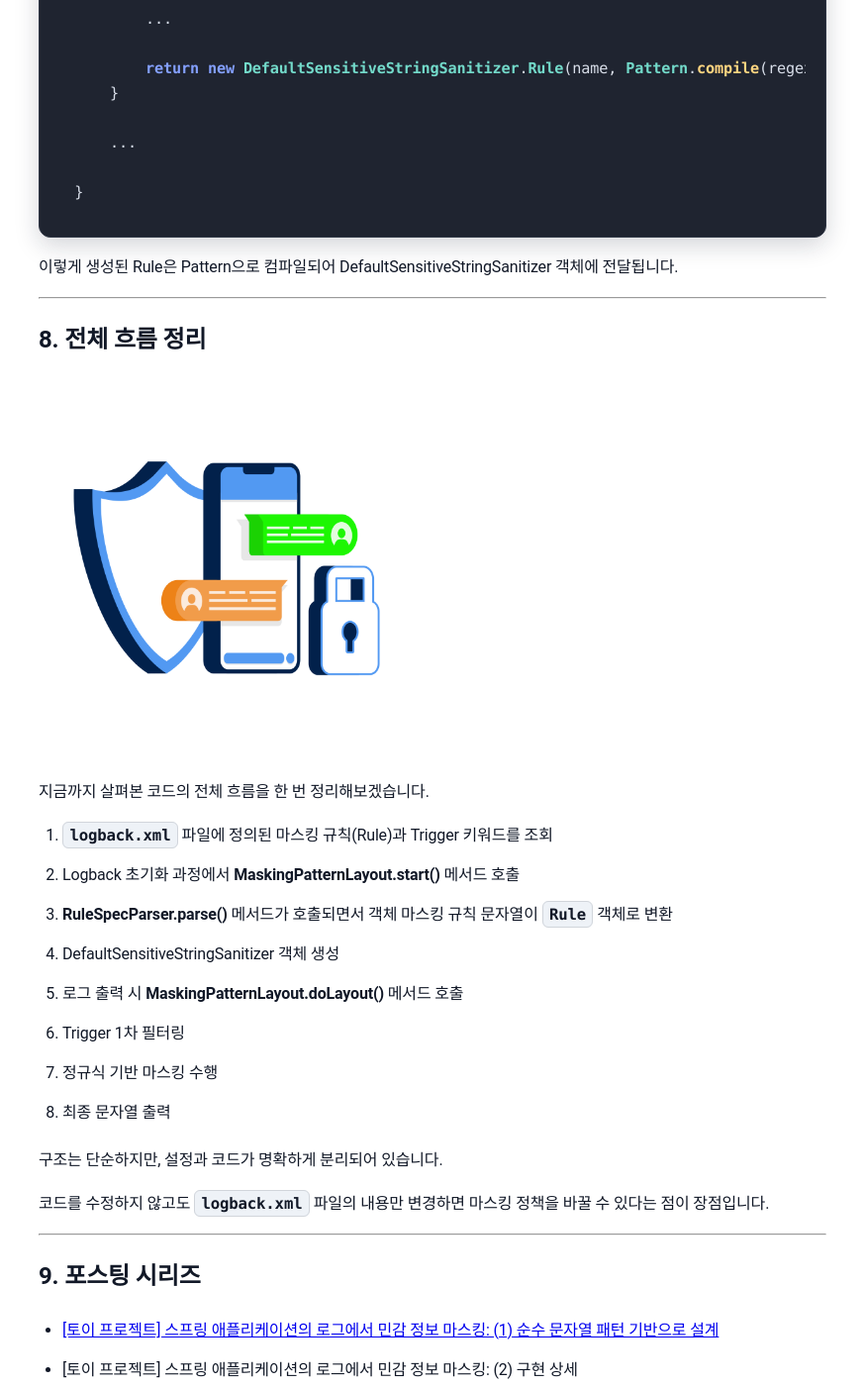
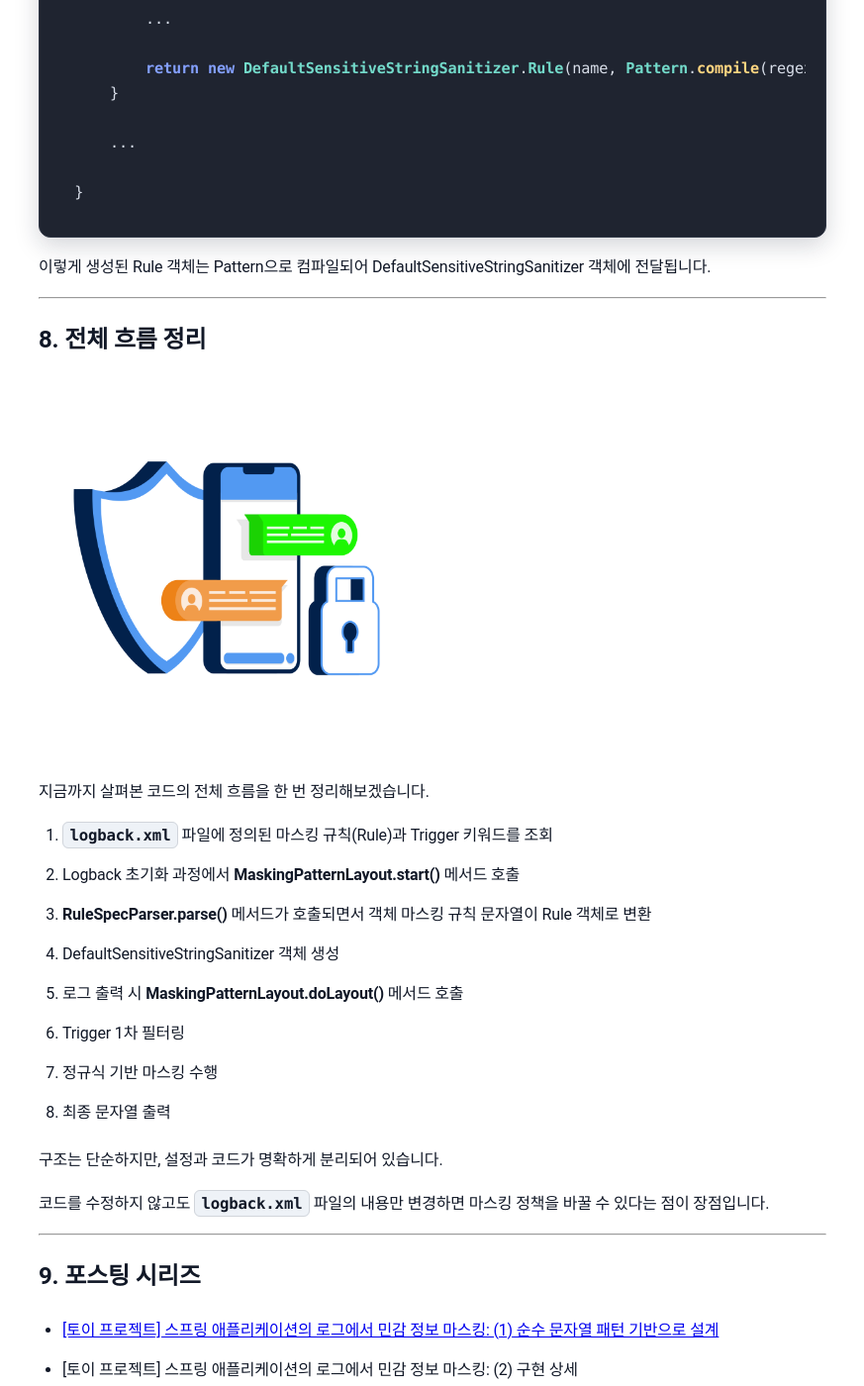
Before and after one commit to sanghoon-lee/sanghoon-lee.github.io, a Jekyll site: the page built from _posts/2026-02-18-logging-pattern-mask2.md, in a window 1280 px wide and 1400 px high, scrolled down 7943 px. Shown: the whole window at 99% size, without its empty margins (203-1076 px from the left). Built offline with Jekyll 4.4.1, drawn with Linux system fonts in a browser that asks for light colours; nearby versions of some CDN libraries; comment, search, counter and statistics services are not loaded.

Commit message:
민감정보 로그마스킹 토이프로젝트 리라이팅 2/3

````diff
--- a/_posts/2026-02-18-logging-pattern-mask2.md
+++ b/_posts/2026-02-18-logging-pattern-mask2.md
@@ -295,7 +295,7 @@ public final class RuleSpecParser {
 }
 ```
 
-이렇게 생성된 Rule은 Pattern으로 컴파일되어 DefaultSensitiveStringSanitizer 객체에 전달됩니다.
+이렇게 생성된 Rule 객체는 Pattern으로 컴파일되어 DefaultSensitiveStringSanitizer 객체에 전달됩니다.
 
 ---
 
@@ -307,7 +307,7 @@ public final class RuleSpecParser {
 
 1. `logback.xml` 파일에 정의된 마스킹 규칙(Rule)과 Trigger 키워드를 조회
 2. Logback 초기화 과정에서 **MaskingPatternLayout.start()** 메서드 호출
-3. **RuleSpecParser.parse()** 메서드가 호출되면서 객체 마스킹 규칙 문자열이 `Rule` 객체로 변환
+3. **RuleSpecParser.parse()** 메서드가 호출되면서 객체 마스킹 규칙 문자열이 Rule 객체로 변환
 4. DefaultSensitiveStringSanitizer 객체 생성
 5. 로그 출력 시 **MaskingPatternLayout.doLayout()** 메서드 호출
 6. Trigger 1차 필터링
````
